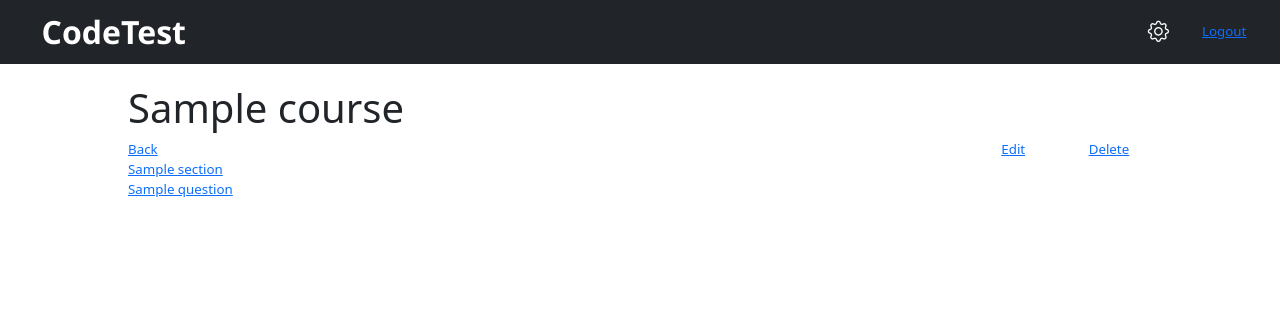
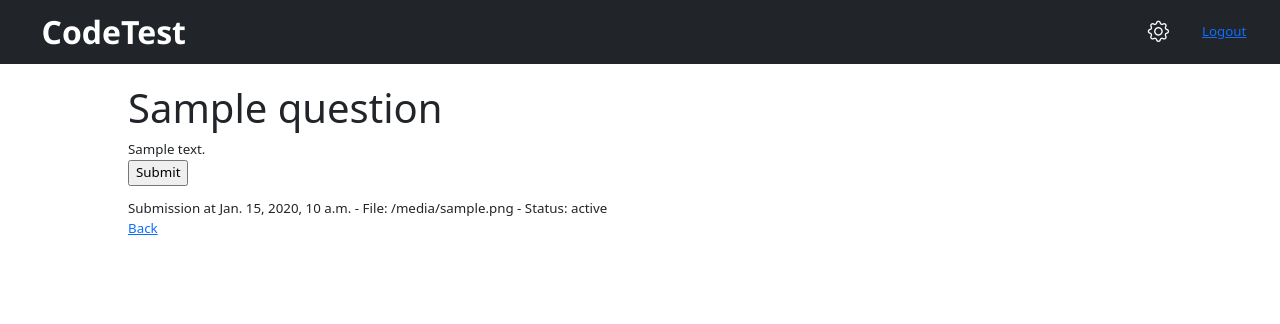
Before and after one commit to filipemtz/testr, a Django app: template codetest/templates/codetest/question_detail.html in a window 1280 px wide. Shown: the top 324 px of the page. Run offline with Django 3.2, Linux system fonts and the light colour scheme; the template is opened without the code that fills it: most values are stand-ins (such as "Sample title", 1, 10 or a date in 2020); some libraries are stand-ins or nearby versions.

Commit message:
question-detail view and submission

```diff
--- a/codetest/models/question.py
+++ b/codetest/models/question.py
@@ -8,8 +8,8 @@
 
 
 class Language(models.TextChoices):
-    CCPP = 'CC', _('c/c++')
-    PYTHON = 'PT', _('python')
+    CCPP = 'CC', _('C/C++')
+    PYTHON = 'PT', _('Python')
 
 
 class Question(models.Model):
--- a/codetest/static/codetest/css/widgets.css
+++ b/codetest/static/codetest/css/widgets.css
@@ -47,6 +47,12 @@
     text-overflow: ellipsis;
 }
 
+ul,
+li {
+    padding: 0px;
+    margin: 0px;
+}
+
 li {
     list-style-type: none;
 }
--- a/codetest/templates/codetest/question_detail.html
+++ b/codetest/templates/codetest/question_detail.html
@@ -2,37 +2,45 @@
 
 {% block content %}
 
-<h1>{{ course.name }}</h1>
+<div class="h1">
+    <span class="h1"> {{ question.name }} </span>
 
-<div class="row">
-    <div class="col-10">
-        <a href="{% url 'courses' %}">Back</a>
-    </div>
-    <div class="col-1">
-        <a href="{% url 'course-update' course.id %}">Edit</a>
-    </div>
-    <div class="col-1">
-        <a href="{% url 'course-delete' course.id %}">Delete</a>
-    </div>
+    {% if perms.codetest.change_question %}
+    <a href="{% url 'question-update' question.id %}"><i class="bi bi-pencil"></i></a>
+    {% endif %}
+
 </div>
 
 <div>
-    {% for section in course.section_set.all %}
+    {{ question.description }}
+</div>
+
+<form action="{% url 'question-submission' question.id %}" method="post" enctype="multipart/form-data">
+    {% csrf_token %}
+    <ul>
+        {{ form.as_ul }}
+    </ul>
+    <input type="submit" value="Submit">
+</form>
+
+{% if question.submission_set.all %}
+<div>
+    {% for submission in question.submission_set.all %}
     <div>
-        <a href="{{ section.get_absolute_url }}">{{ section.name }}</a>
-
-        {% for question in section.question_set.all %}
-        <div>
-            <a href="{{ question.get_absolute_url }}">{{ question.name }}</a>
-        </div>
-        {% empty %}
-        <div>No questions in the course yet.</div>
-        {% endfor %}
-
+        Submission at {{ submission.created_at }} - File: {{ submission.file_name }} - Status:
+        {{ submission.status_label }}
+        </a>
     </div>
-    {% empty %}
-    <div>No sections in the course yet.</div>
     {% endfor %}
 </div>
 
+{% else %}
+
+<div>There are no submissions yet.</div>
+
+{% endif %}
+
+
+<div><a href="{% url 'course-detail' question.section.course.id %}">Back</a></div>
+
 {% endblock %}
```
Also changed, not shown: codetest/models/submission.py (+7 -5 lines), codetest/templates/codetest/course_detail.html (+14 -6 lines), codetest/urls.py (+6 -1 lines), codetest/views/question.py (+48 -1 lines).
